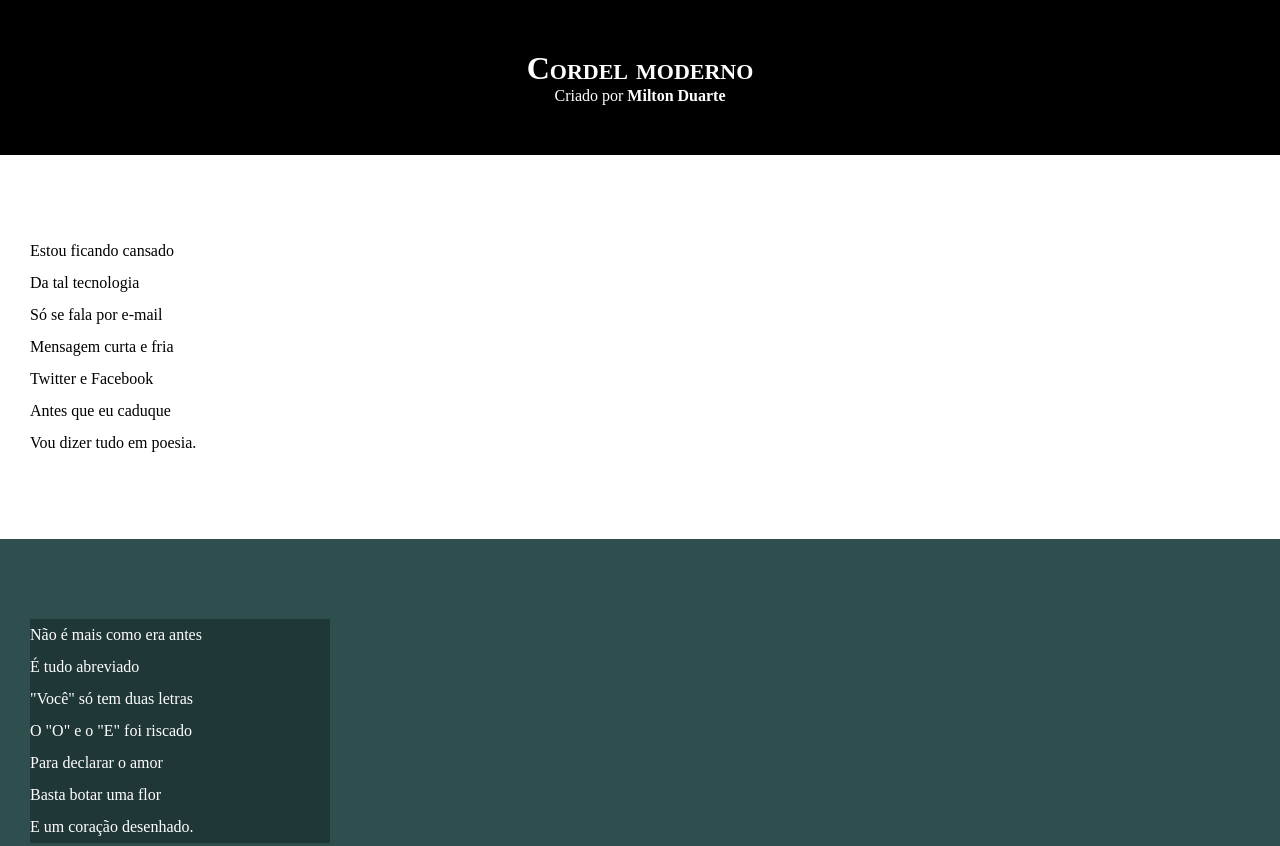
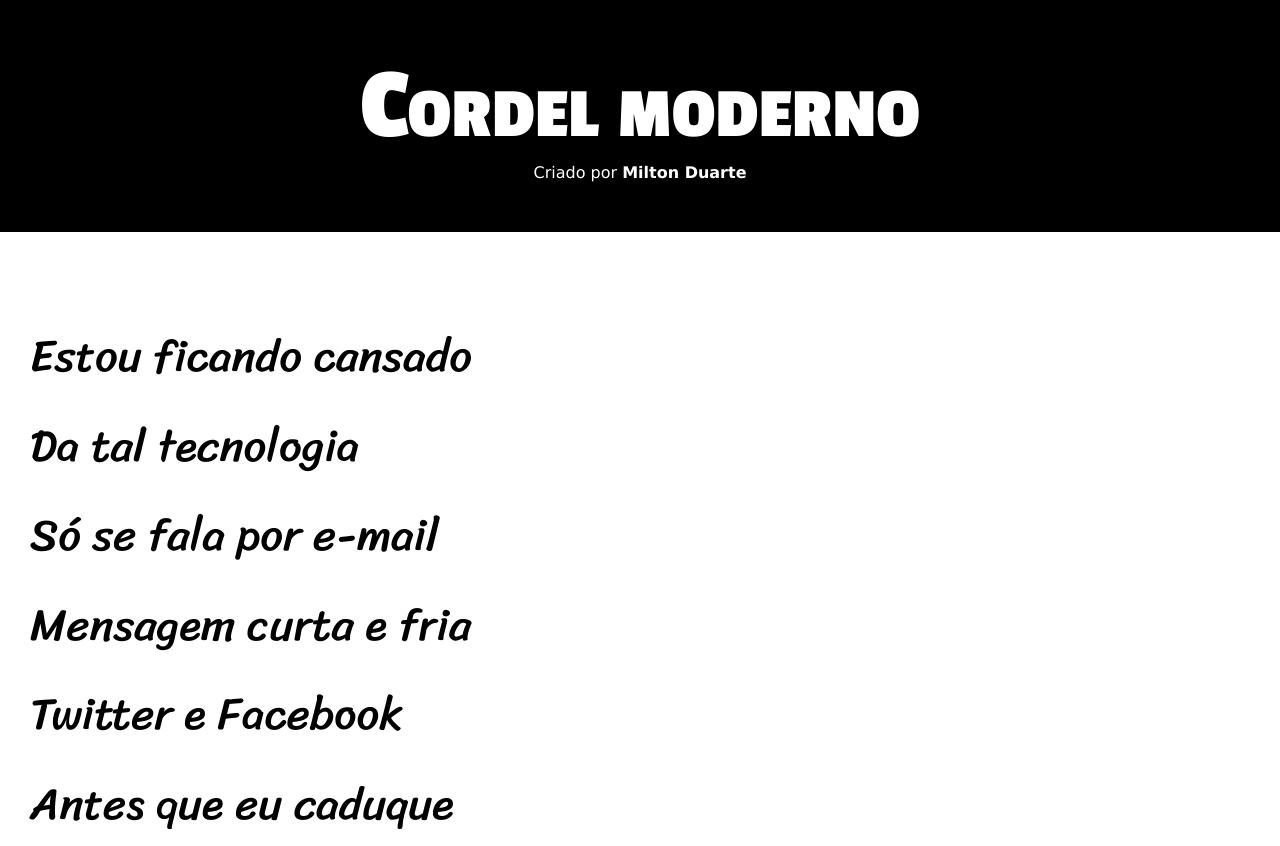
Before and after one commit to Kyro42/html-css, a plain HTML site: page desafios/desafio12/index.html in a window 1280 px wide. Shown: the top 846 px of the page. Drawn offline with Linux system fonts and the light colour scheme.

Commit message:
Update style.css

```diff
--- a/desafios/desafio12/style.css
+++ b/desafios/desafio12/style.css
@@ -1,4 +1,12 @@
 @charset "UTF-8";
+@import url('https://fonts.googleapis.com/css2?family=Passion+One:wght@400;700;900&display=swap');
+@import url('https://fonts.googleapis.com/css2?family=Sriracha&display=swap');
+
+:root {
+    --fonte1: verdana, geneva, tahoma, sans-serif;
+    --fonte2: "Passion One", cursive;
+    --fonte3: "Sriracha", cursive;
+}
 
 * {
     margin: 0px;
@@ -8,6 +16,7 @@
 html,body {
     min-height: 100vh;
     background-color: darkgray;
+    font-family: var(--fonte1);
 }
 
 header {
@@ -19,6 +28,8 @@ header {
 header > h1 {
     padding-top: 50px;
     font-variant: small-caps;
+    font-family: var(--fonte2);
+    font-size: 8vw;
 }
 
 header > p {
@@ -40,6 +51,8 @@ section {
     padding: 10vh 0vh;
     line-height: 2em;
     padding-left: 30px;
+    font-family: var(--fonte3);
+    font-size: 3.5vw;
 }
 
 main section.normal {
@@ -54,7 +67,8 @@ main section.image {
 
 main section.image > p {
     background-color: rgba(0, 0, 0, 0.308);
-    width: 300px;
+    width: fit-content;
+    padding: 5px;
 }
 
 footer {
```
